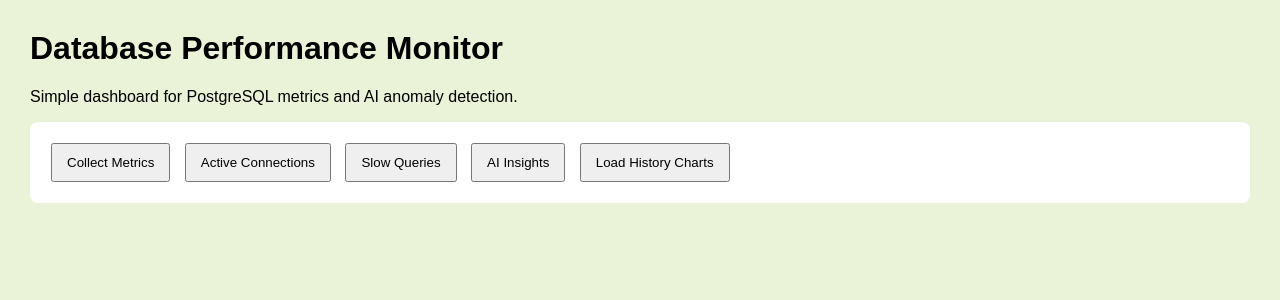
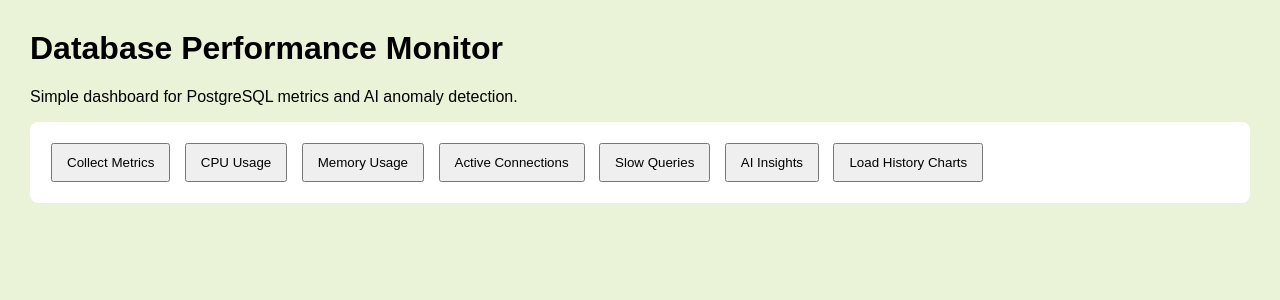
Before and after one commit to Adela717/Database-Performance-Monitor, a FastAPI app: page /dashboard in a window 1280 px wide. Shown: the top 300 px of the page. Run offline with FastAPI, Linux system fonts and the light colour scheme.

Commit message:
cpu and memory changes

```diff
--- a/app/anomaly_detector.py
+++ b/app/anomaly_detector.py
@@ -6,7 +6,7 @@
 
 FEATURES = [
     "cpu_usage_percent",
-    "memory_usage_percent",
+    "memory_usage_mb",
     "active_connections",
     "slow_queries_count"
 ]
@@ -26,7 +26,7 @@
     return [
         [
             item["cpu_usage_percent"],
-            item["memory_usage_percent"],
+            item["memory_usage_mb"],
             item["active_connections"],
             item["slow_queries_count"]
         ]
@@ -55,7 +55,7 @@
 
     current_data = [[
         current_metrics["cpu_usage_percent"],
-        current_metrics["memory_usage_percent"],
+        current_metrics["memory_usage_mb"],
         current_metrics["active_connections"],
         current_metrics["slow_queries_count"]
     ]]
@@ -83,7 +83,7 @@
     recent_history = history[-20:]
 
     avg_cpu = mean(item["cpu_usage_percent"] for item in recent_history)
-    avg_memory = mean(item["memory_usage_percent"] for item in recent_history)
+    avg_memory = mean(item["memory_usage_mb"] for item in recent_history)
     avg_connections = mean(item["active_connections"] for item in recent_history)
     avg_slow_queries = mean(item["slow_queries_count"] for item in recent_history)
 
@@ -92,7 +92,7 @@
     if current_metrics["cpu_usage_percent"] > avg_cpu * 1.5:
         recommendations.append("CPU usage is significantly higher than the recent average.")
 
-    if current_metrics["memory_usage_percent"] > avg_memory * 1.3:
+    if current_metrics["memory_usage_mb"] > avg_memory * 1.3:
         recommendations.append("Memory usage is significantly higher than the recent average.")
 
     if current_metrics["active_connections"] > avg_connections * 1.5:
--- a/app/main.py
+++ b/app/main.py
@@ -11,7 +11,6 @@
 from fastapi.templating import Jinja2Templates
 from fastapi import Request
 
-app = FastAPI(title="Database Performance Monitor")
 templates = Jinja2Templates(directory="app/templates")
 
 def collect_and_store_metrics():
@@ -32,15 +31,13 @@
     cursor.close()
     conn.close()
 
-    mem = psutil.virtual_memory()
+    cpu = cpu_usage()["cpu_usage_percent"]
+    memory = memory_usage()["memory_usage_mb"]
 
     metrics = {
         "timestamp": datetime.now().isoformat(),
-        "cpu_usage_percent": psutil.cpu_percent(interval=1),
-        "memory_usage_percent": mem.percent,
-        "total_memory_gb": round(mem.total / (1024 ** 3), 2),
-        "used_memory_gb": round(mem.used / (1024 ** 3), 2),
-        "available_memory_gb": round(mem.available / (1024 ** 3), 2),
+        "cpu_usage_percent": cpu,
+        "memory_usage_mb": memory,
         "active_connections": active_connections_count,
         "slow_queries_count": len(slow_query_rows),
         "slow_queries": [
@@ -70,6 +67,14 @@
 
     return metrics
 
+@asynccontextmanager
+async def lifespan(app: FastAPI):
+    task = asyncio.create_task(periodic_metrics_collection())
+    yield
+    task.cancel()
+
+app = FastAPI(title="Database Performance Monitor", lifespan=lifespan)
+
 @app.get("/")
 def home():
     return {"message": "Database Performance Monitor is running"}
@@ -92,21 +97,41 @@
 
 @app.get("/cpu-usage")
 def cpu_usage():
-	cpu_usage = psutil.cpu_percent(interval=1)
-	return {
-        "database_connection": "successful",
-        "percantage_of_cpu_usage": cpu_usage
+    cpu_usage = 0
+
+    for process in psutil.process_iter(["name", "cpu_percent"]):
+        try:
+            process_name = process.info["name"]
+
+            if process_name and "postgres" in process_name.lower():
+                cpu_usage += process.cpu_percent(interval=0.1)
+
+        except (psutil.NoSuchProcess, psutil.AccessDenied):
+            continue
+
+    cpu_usage = cpu_usage / psutil.cpu_count()
+    return {
+        "cpu_usage_percent": cpu_usage
     }
 
 @app.get("/memory-usage")
-def memory():
-    mem = psutil.virtual_memory()
+def memory_usage():
+    memory_usage_bytes = 0
+
+    for process in psutil.process_iter(["name", "memory_info"]):
+        try:
+            process_name = process.info["name"]
+
+            if process_name and "postgres" in process_name.lower():
+                memory_usage_bytes += process.info["memory_info"].rss
+
+        except (psutil.NoSuchProcess, psutil.AccessDenied):
+            continue
+
+    memory_usage_mb = round(memory_usage_bytes / (1024 ** 2), 2)
 
     return {
-        "memory_usage_percent": mem.percent,
-        "total_memory_gb": round(mem.total / (1024 ** 3), 2),
-        "used_memory_gb": round(mem.used / (1024 ** 3), 2),
-        "available_memory_gb": round(mem.available / (1024 ** 3), 2)
+        "memory_usage_mb": memory_usage_mb
     }
 
 @app.get("/slow-queries")
@@ -147,12 +172,6 @@
         collect_and_store_metrics()
         await asyncio.sleep(20)
 
-@asynccontextmanager
-async def lifespan(app: FastAPI):
-    task = asyncio.create_task(periodic_metrics_collection())
-    yield
-    task.cancel()
-
 @app.get("/ai-insights")
 def ai_insights():
     current_metrics = collect_and_store_metrics()
@@ -180,7 +199,7 @@
         {
             "timestamp": item["timestamp"],
             "cpu_usage_percent": item["cpu_usage_percent"],
-            "memory_usage_percent": item["memory_usage_percent"],
+            "memory_usage_mb": item["memory_usage_mb"],
             "active_connections": item["active_connections"],
             "slow_queries_count": item["slow_queries_count"]
         }
--- a/app/templates/dashboard.html
+++ b/app/templates/dashboard.html
@@ -49,6 +49,8 @@
 
     <div class="card">
         <button onclick="callEndpoint('/metrics')">Collect Metrics</button>
+        <button onclick="callEndpoint('/cpu-usage')">CPU Usage</button>
+        <button onclick="callEndpoint('/memory-usage')">Memory Usage</button>
         <button onclick="callEndpoint('/active-connections')">Active Connections</button>
         <button onclick="callEndpoint('/slow-queries')">Slow Queries</button>
         <button onclick="callEndpoint('/ai-insights')">AI Insights</button>
@@ -84,32 +86,16 @@
         function formatResponse(data) {
             let html = "";
 
-            if (data.timestamp) {
+            if (data.timestamp !== undefined) {
                 html += line("Timestamp", `Metrics were collected at ${data.timestamp}.`);
             }
 
-            if (data.database_connection) {
-                html += line("Database connection", `The database connection was ${data.database_connection}.`);
+            if (data.cpu_usage_percent !== undefined) {
+                html += line("CPU usage", `PostgreSQL is using ${Number(data.cpu_usage_percent).toFixed(2)}% CPU.`);
             }
 
-            if (data.cpu_usage_percent !== undefined) {
-                html += line("CPU usage", `CPU usage is ${data.cpu_usage_percent}%.`);
-            }
-
-            if (data.memory_usage_percent !== undefined) {
-                html += line("Memory usage", `Memory usage is ${data.memory_usage_percent}%.`);
-            }
-
-            if (data.total_memory_gb !== undefined) {
-                html += line("Total memory", `The system has ${data.total_memory_gb} GB of RAM.`);
-            }
-
-            if (data.used_memory_gb !== undefined) {
-                html += line("Used memory", `${data.used_memory_gb} GB of RAM are currently used.`);
-            }
-
-            if (data.available_memory_gb !== undefined) {
-                html += line("Available memory", `${data.available_memory_gb} GB of RAM are available.`);
+            if (data.memory_usage_mb !== undefined) {
+                html += line("Memory usage", `PostgreSQL is using ${Number(data.memory_usage_mb).toFixed(2)} MB of memory.`);
             }
 
             if (data.active_connections !== undefined) {
@@ -124,22 +110,18 @@
                 data.slow_queries.forEach((query, index) => {
                     html += line(
                         `Slow query ${index + 1}`,
-                        `Process ${query.pid} has been running for ${query.duration}. Query: ${query.query}`
+                        `Process ${query.pid} has been running for ${query.duration}.`
                     );
                 });
             }
 
-            if (data.current_metrics) {
+            if (data.current_metrics !== undefined) {
                 html += "<h3>Current metrics</h3>";
                 html += formatResponse(data.current_metrics);
             }
 
-            if (data.ai_analysis) {
+            if (data.ai_analysis !== undefined) {
                 html += "<h3>AI analysis</h3>";
-
-                if (data.ai_analysis.status) {
-                    html += line("Analysis status", `The AI analysis status is ${data.ai_analysis.status}.`);
-                }
 
                 if (data.ai_analysis.is_anomaly !== undefined) {
                     const message = data.ai_analysis.is_anomaly
@@ -150,11 +132,12 @@
                 }
 
                 if (data.ai_analysis.anomaly_score !== undefined) {
-                    html += line("Anomaly score", `The anomaly score is ${data.ai_analysis.anomaly_score.toFixed(4)}.`);
+                    html += line("Anomaly score", `The anomaly score is ${Number(data.ai_analysis.anomaly_score).toFixed(4)}.`);
                 }
 
-                if (data.ai_analysis.interpretation) {
+                if (data.ai_analysis.interpretation !== undefined) {
                     html += "<h3>Recommendations</h3>";
+
                     data.ai_analysis.interpretation.forEach(item => {
                         html += line("Recommendation", item);
                     });
@@ -187,7 +170,7 @@
 
             const labels = history.map(item => item.timestamp);
             const cpu = history.map(item => item.cpu_usage_percent);
-            const memory = history.map(item => item.memory_usage_percent);
+            const memory = history.map(item => item.memory_usage_mb);
             const connections = history.map(item => item.active_connections);
             const slowQueries = history.map(item => item.slow_queries_count);
 
@@ -195,7 +178,7 @@
             charts = [];
 
             charts.push(createChart("cpuChart", "CPU Usage (%)", labels, cpu));
-            charts.push(createChart("memoryChart", "Memory Usage (%)", labels, memory));
+            charts.push(createChart("memoryChart", "Memory Usage (MB)", labels, memory));
             charts.push(createChart("connectionsChart", "Active Connections", labels, connections));
             charts.push(createChart("slowQueriesChart", "Slow Queries", labels, slowQueries));
         }
```
